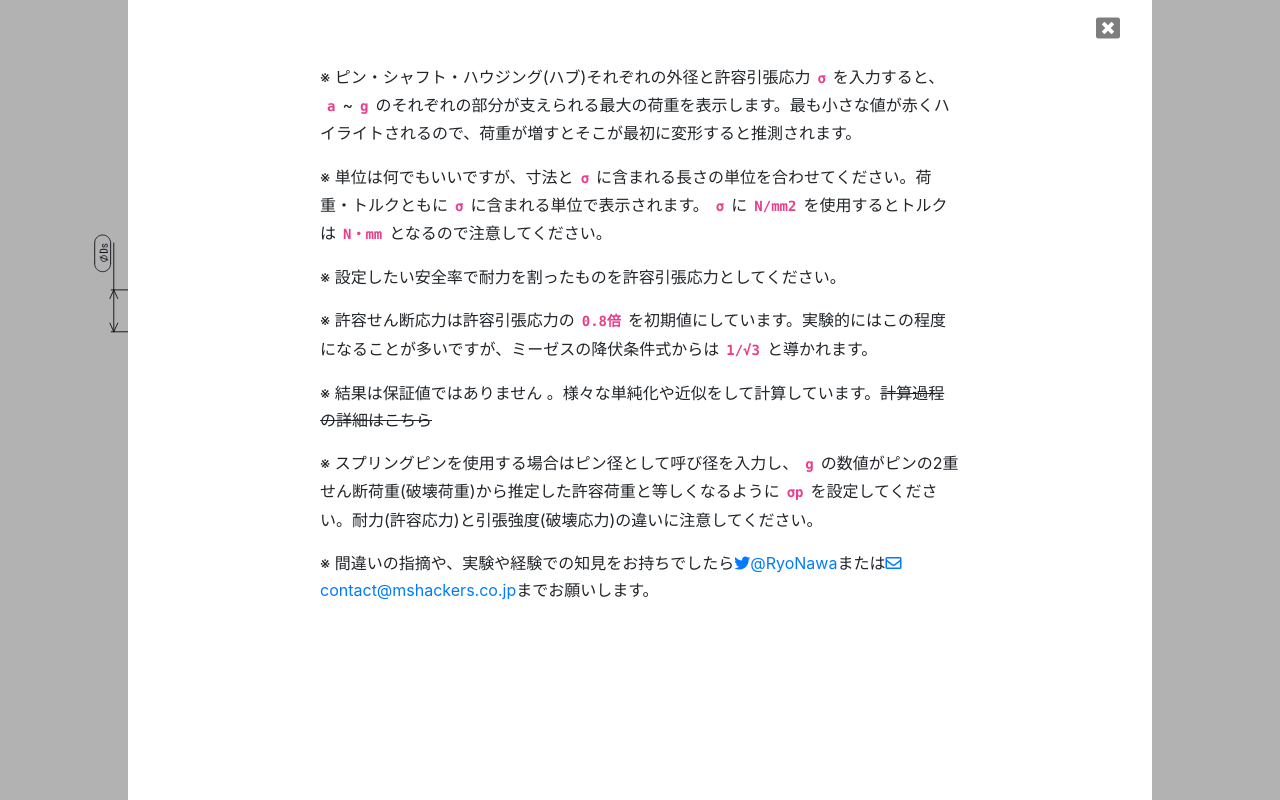
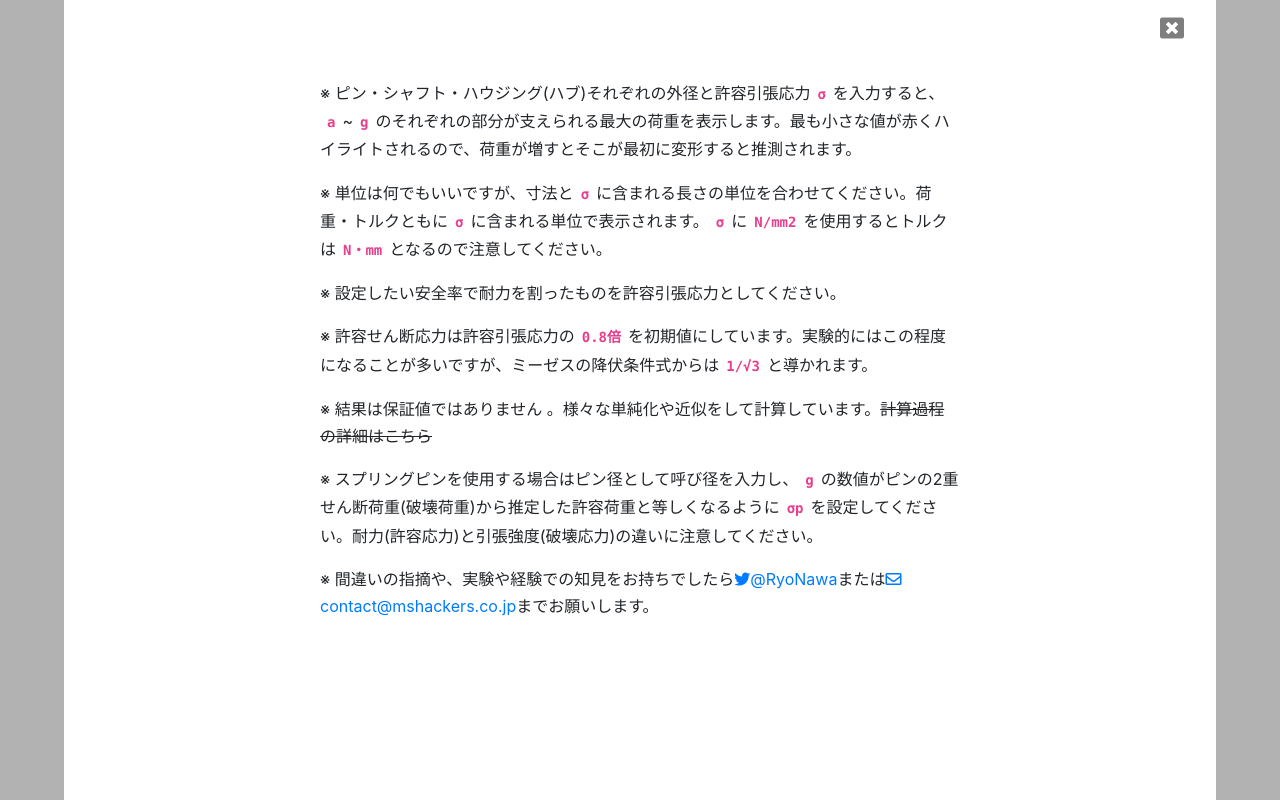
Before and after one commit to mshackers/pin-shaft-diameter-optimizer, a Vue app: page / in a window 1280 px wide. Both pictures are taken after a click on the button "詳細はこちら". Built offline with nearby package versions, Linux system fonts and the light colour scheme.

Commit message:
レイアウト調整

```diff
--- a/src/components/MyDialog.vue
+++ b/src/components/MyDialog.vue
@@ -18,7 +18,7 @@
 .dialog-container {
   position: relative;
   max-width: 1200px;
-  width: 80%;
+  width: 90%;
   height: 100vh;
   margin: 0 auto;
   background-color: white;
@@ -31,6 +31,7 @@
 .dialog-body {
   height: calc(100vh - 4rem);
   overflow: auto;
+  padding: 1rem;
 }
 </style>
 <template>
```
